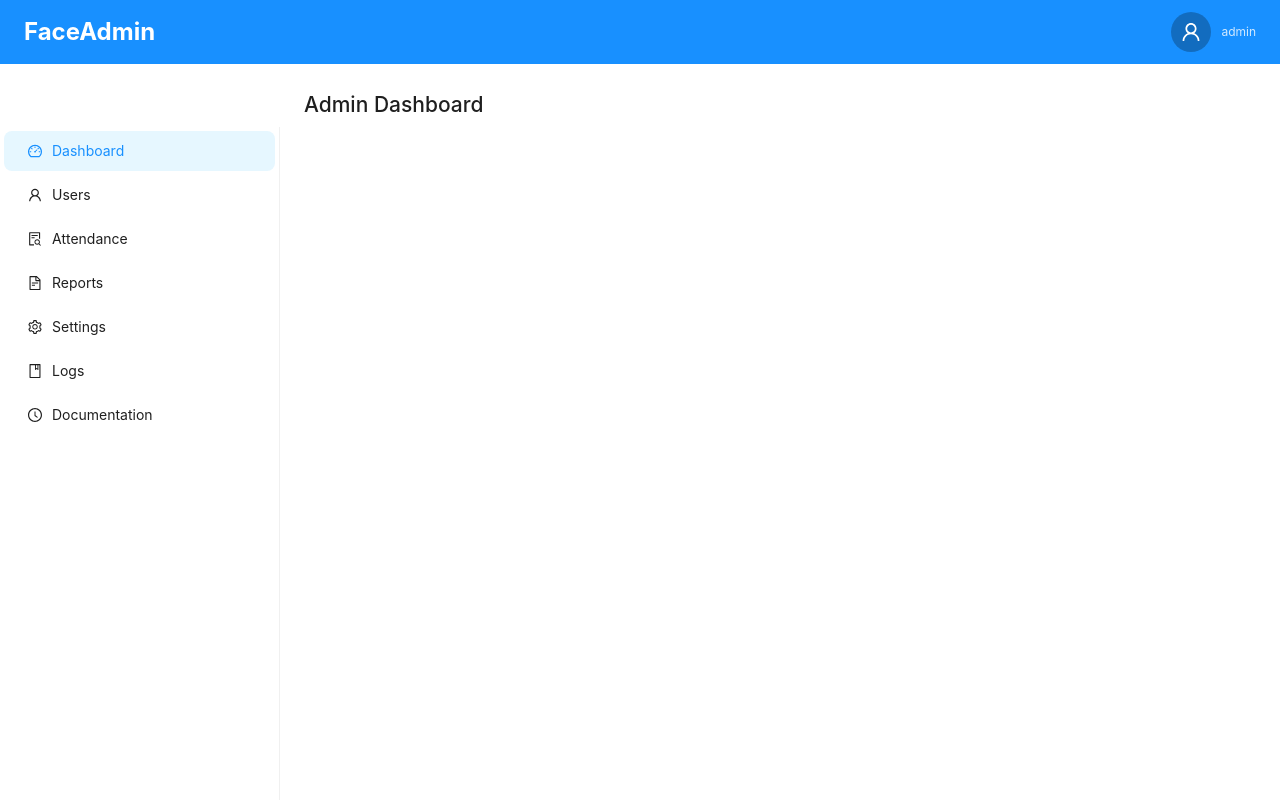
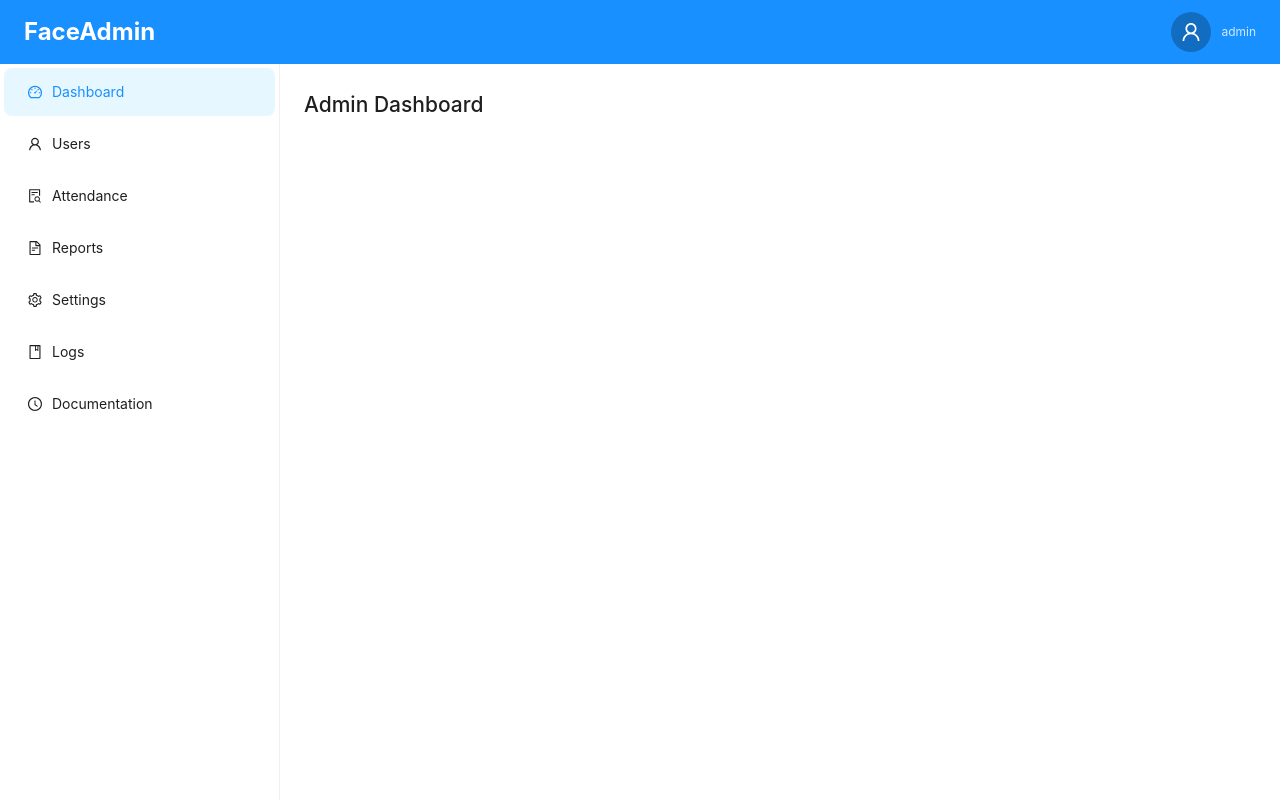
Before and after one commit to FaceAdmin/dsp-admin-web, a React (Vite) app: page /dashboard in a window 1280 px wide. Built offline with nearby package versions, Linux system fonts and the light colour scheme; sample sign-in values are in the browser's storage.

Commit message:
modules fix

```diff
--- a/src/components/Sidebar/Sidebar.module.css
+++ b/src/components/Sidebar/Sidebar.module.css
@@ -3,14 +3,7 @@
   background: #ffffff;
   display: flex;
   flex-direction: column;
-  }
-
-  .logo {
-    font-size: 20px;
-    font-weight: bold;
-    color: #fff;
-    padding: 16px;
-    text-align: center;
+  justify-content: center;
 }
 
 .menu {
@@ -19,8 +12,8 @@
   border-right: none;
 }
 
-  .menu .ant-menu-item {
-    font-size: 16px;
+.menu :global(.ant-menu-item) {
+  font-size: 14px;
   height: 48px;
   line-height: 48px;
 }
--- a/src/components/Sidebar/Sidebar.tsx
+++ b/src/components/Sidebar/Sidebar.tsx
@@ -22,8 +22,6 @@ const Sidebar: React.FC = () => {
 
   return (
     <div className={styles.sidebar}>
-      <div className={styles.logo}>FaceAdmin</div>
-
       <Menu
         mode="inline"
         selectedKeys={[currentRoute]}
--- a/src/pages/DashboardPage/DashboardPage.module.css
+++ b/src/pages/DashboardPage/DashboardPage.module.css
@@ -1,23 +1 @@
-.mainLayout {
-  min-height: 100vh;
-  display: flex;
-  flex-direction: column;
-}
-
-.bottomLayout {
-  flex: 1;
-  display: flex;
-  flex-direction: row;
-}
-
-.contentLayout {
-  flex: 1;
-  display: flex;
-  flex-direction: column;
-}
-
-.content {
-  flex: 1;
-  padding: 24px;
-  background: #fff;
-}
+/* in progress
```
Also changed, not shown: src/components/Header/Header.module.css (indentation only), src/layouts/AdminLayout.module.css (indentation only). Lines whose indentation alone changed are shown as unchanged.
